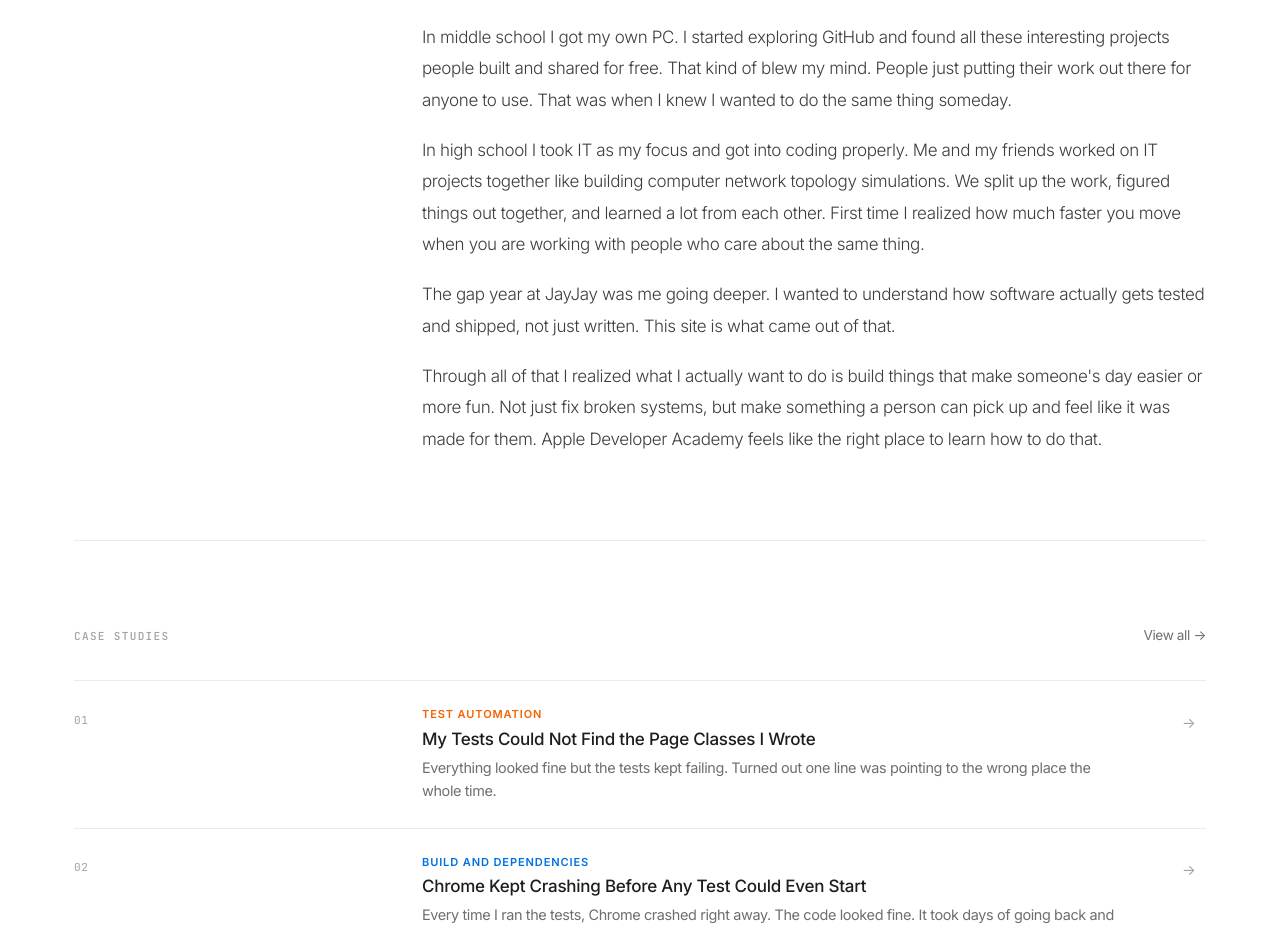
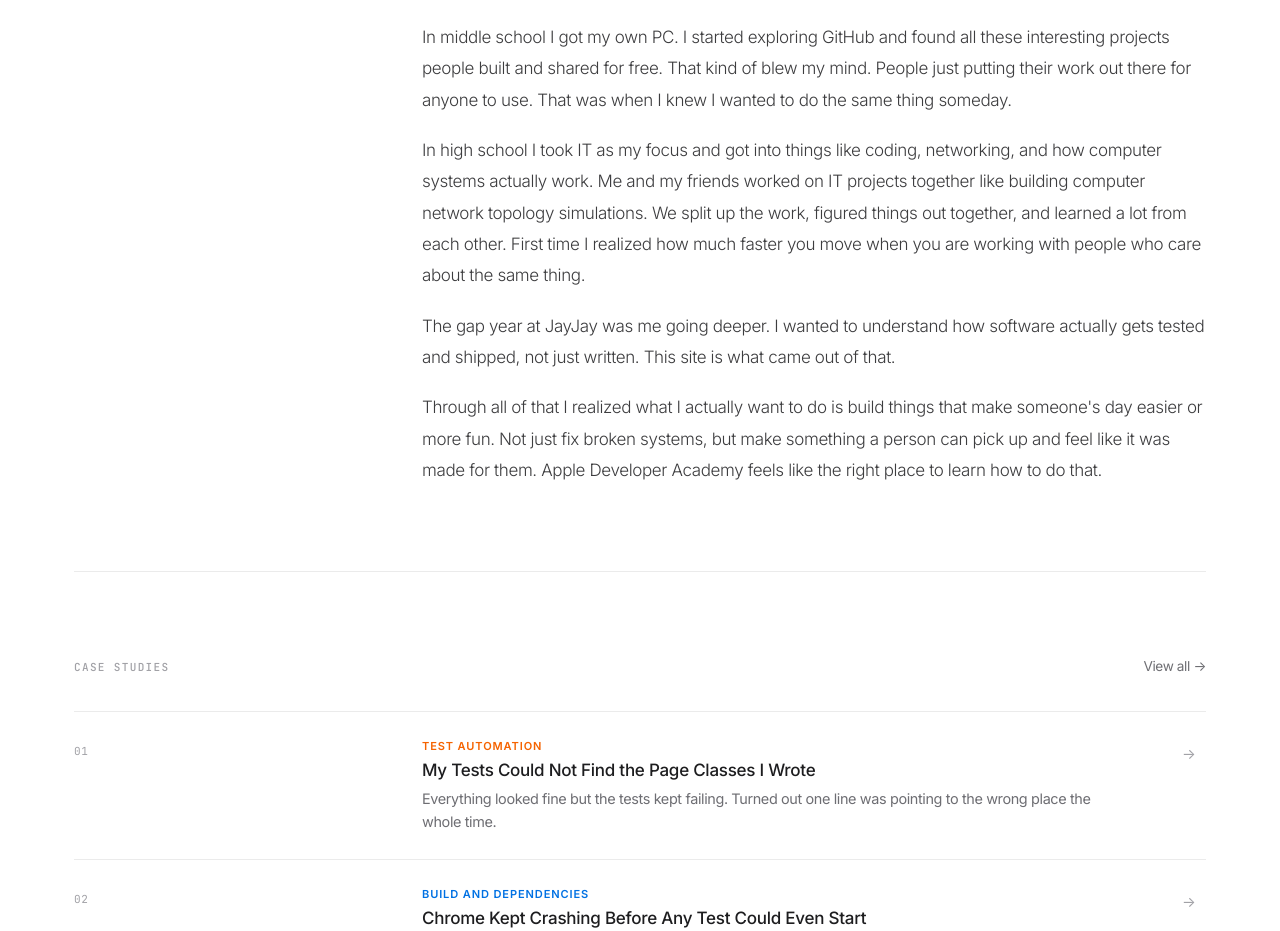
Before and after one commit to bryan-nathan-c/portfolio-project, a React (Vite) app: page / in a window 1280 px wide. Shown: the part 1060-1991 px from the top of the page. Built offline with nearby package versions, Linux system fonts and the light colour scheme.

Commit message:
expand high school IT description

```diff
--- a/src/pages/Home.tsx
+++ b/src/pages/Home.tsx
@@ -121,7 +121,7 @@ export default function Home() {
               I knew I wanted to do the same thing someday.
             </p>
             <p className="about-text">
-              In high school I took IT as my focus and got into coding properly.
+              In high school I took IT as my focus and got into things like coding, networking, and how computer systems actually work.
               Me and my friends worked on IT projects together like building computer network topology simulations.
               We split up the work, figured things out together, and learned a lot from each other.
               First time I realized how much faster you move when you are working with people who care about the same thing.
```
